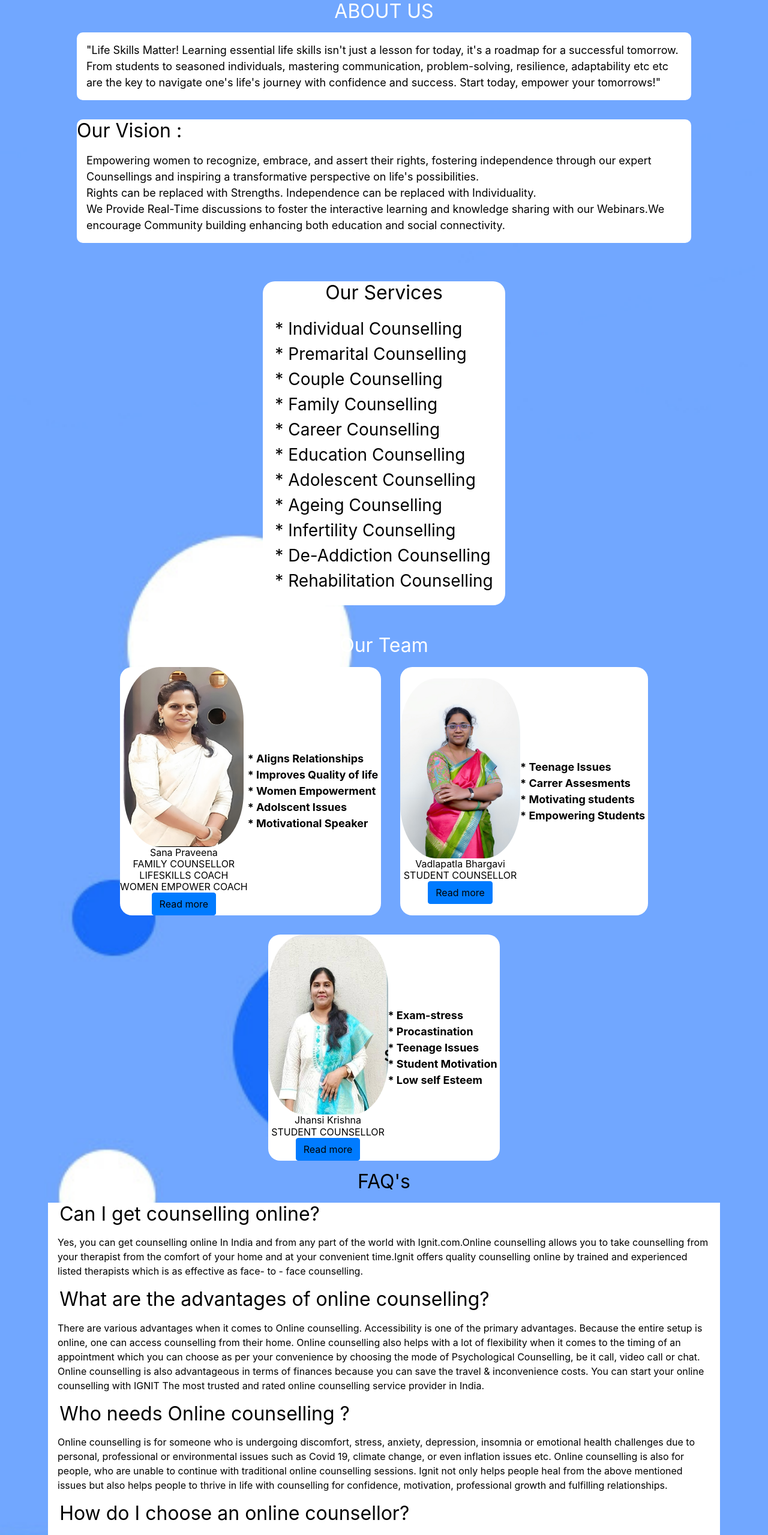
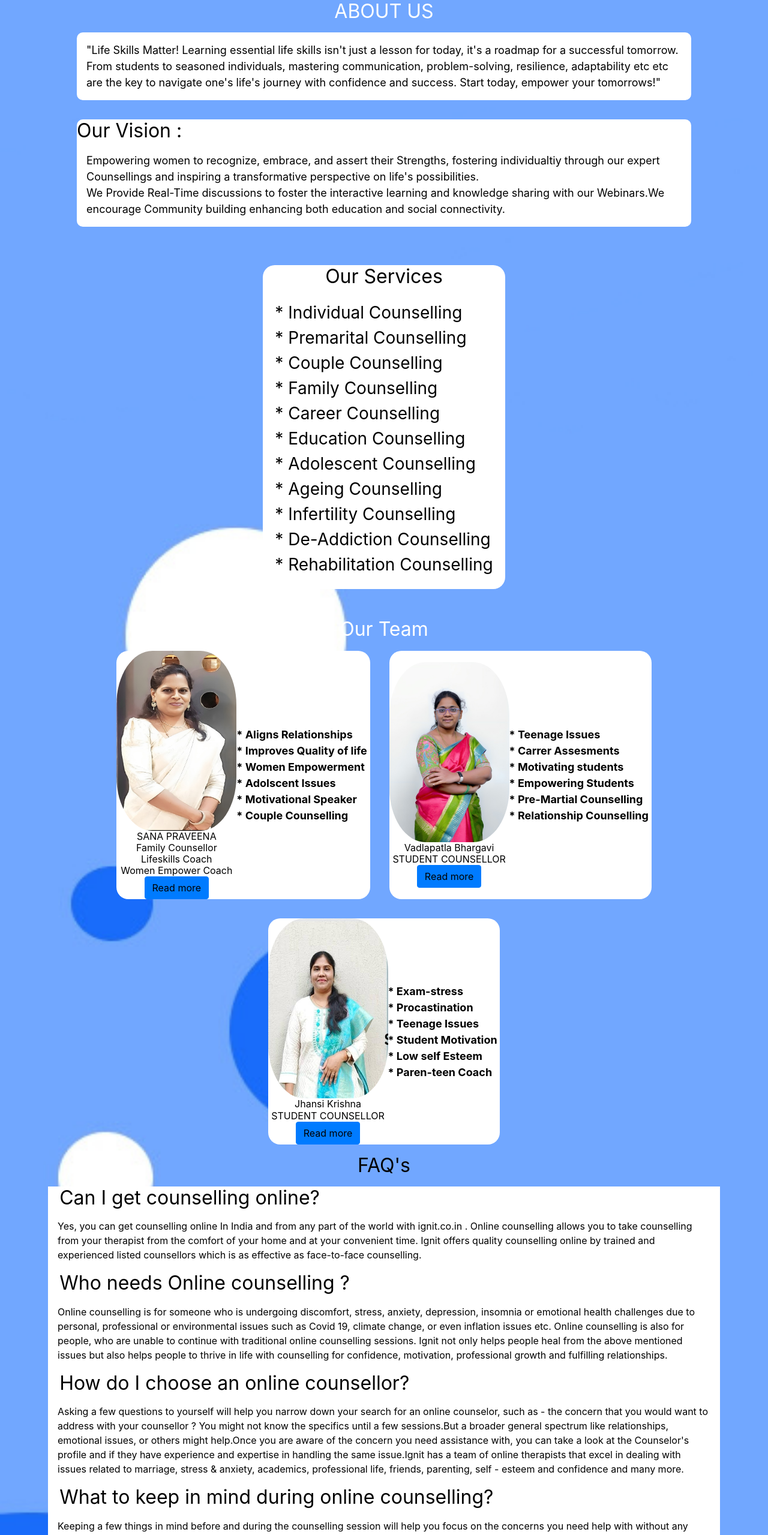
Before and after one commit to mohitratan18/ignit_frontend, a React (Create React App) app: page /aboutus in a window 1280 px wide. Shown: the top 2559 px of the page at 60% size. Built offline with nearby package versions, Linux system fonts and the light colour scheme.

Commit message:
last final

```diff
--- a/src/components/Aboutall.js
+++ b/src/components/Aboutall.js
@@ -15,12 +15,12 @@ const Aboutall = () => {
           I feel glad to share that i have a extent background experience in
           teaching across schools and colleges, I bring a wealth of knowledge
           and passion to education. As a life skills and Women Empowerment
-          coach, I extend personalized counseling services to students, guiding
-          them on a path of self-discovery and motivate them. Committed to
-          making a positive impact, I actively contribute to the empowerment of
-          women and adolescent girls. Through a blend of teaching, counseling,
-          and advocacy, I aspire to foster growth and resilience in individuals.
-          Let's embark on this journey together!
+          coach, I extend personalized counseling services to individuals,
+          guiding them on a path of self-discovery and motivate them. Committed
+          to making a positive impact, I actively contribute to the empowerment
+          of women and adolescent girls. Through a blend of teaching,
+          counseling, and advocacy, I aspire to foster growth and resilience in
+          individuals. Let's embark on this journey together!
         </h4>
       </div>
       <div className={Styles.item}>
--- a/src/components/Aboutus.js
+++ b/src/components/Aboutus.js
@@ -29,11 +29,9 @@ const Aboutus = () => {
       <div className={style.mission}>
         <h1> Our Vision :</h1>
         <span className={style.missionmatter}>
-          Empowering women to recognize, embrace, and assert their rights,
-          fostering independence through our expert Counsellings and inspiring a
-          transformative perspective on life's possibilities.
-          <br /> Rights can be replaced with Strengths. Independence can be
-          replaced with Individuality.
+          Empowering women to recognize, embrace, and assert their Strengths,
+          fostering individualtiy through our expert Counsellings and inspiring
+          a transformative perspective on life's possibilities.
           <br />
           We Provide Real-Time discussions to foster the interactive learning
           and knowledge sharing with our Webinars.We encourage Community
@@ -63,10 +61,10 @@ const Aboutus = () => {
         <div className={style.one}>
           <div className={style.subimg}>
             <img className={style.image} src={img3} alt="" />
-            <h3>Sana Praveena</h3>
-            <h4>FAMILY COUNSELLOR</h4>
-            <h4>LIFESKILLS COACH</h4>
-            <h4>WOMEN EMPOWER COACH</h4>
+            <h3>SANA PRAVEENA</h3>
+            <h4>Family Counsellor</h4>
+            <h4>Lifeskills Coach</h4>
+            <h4>Women Empower Coach</h4>
             <br />
             <button
               type="button"
@@ -79,7 +77,7 @@ const Aboutus = () => {
           <span className={style.matter}>
             * Aligns Relationships <br /> * Improves Quality of life <br /> *
             Women Empowerment <br /> * Adolscent Issues <br /> * Motivational
-            Speaker{" "}
+            Speaker <br /> * Couple Counselling{" "}
           </span>
         </div>
         <div className={style.one}>
@@ -98,7 +96,8 @@ const Aboutus = () => {
           </div>
           <span className={style.matter}>
             * Teenage Issues <br /> * Carrer Assesments <br /> * Motivating
-            students <br />* Empowering Students
+            students <br />* Empowering Students <br /> * Pre-Martial
+            Counselling <br />* Relationship Counselling
           </span>
         </div>
       </div>
@@ -141,7 +140,8 @@ const Aboutus = () => {
           </div>
           <span className={style.matter}>
             * Exam-stress <br /> * Procastination <br /> * Teenage Issues <br />
-            * Student Motivation <br /> * Low self Esteem
+            * Student Motivation <br /> * Low self Esteem <br /> * Paren-teen
+            Coach
           </span>
         </div>
       </div>
@@ -151,26 +151,11 @@ const Aboutus = () => {
           <h1 className={style.question}>Can I get counselling online?</h1>
           <span className="m-3">
             Yes, you can get counselling online In India and from any part of
-            the world with Ignit.com.Online counselling allows you to take
+            the world with ignit.co.in . Online counselling allows you to take
             counselling from your therapist from the comfort of your home and at
-            your convenient time.Ignit offers quality counselling online by
-            trained and experienced listed therapists which is as effective as
-            face- to - face counselling.
-          </span>
-          <h1 className={style.question}>
-            What are the advantages of online counselling?
-          </h1>
-          <span className="m-3">
-            There are various advantages when it comes to Online counselling.
-            Accessibility is one of the primary advantages. Because the entire
-            setup is online, one can access counselling from their home. Online
-            counselling also helps with a lot of flexibility when it comes to
-            the timing of an appointment which you can choose as per your
-            convenience by choosing the mode of Psychological Counselling, be it
-            call, video call or chat. Online counselling is also advantageous in
-            terms of finances because you can save the travel & inconvenience
-            costs. You can start your online counselling with IGNIT The most
-            trusted and rated online counselling service provider in India.
+            your convenient time. Ignit offers quality counselling online by
+            trained and experienced listed counsellors which is as effective as
+            face-to-face counselling.
           </span>
           <h1 className={style.question}>Who needs Online counselling ?</h1>
           <span className="m-3">
@@ -220,9 +205,8 @@ const Aboutus = () => {
           </h1>
           <span className="m-3">
             Like the various mediums for online counselling used these days,
-            Ignit offers you to choose between video calls, audio calls and
-            chat-based online counselling sessions which is completely safe to
-            use.
+            Ignit offers Webinars in Google-Meet, Zoom and chat-based online
+            counselling sessions which is completely safe to use.
           </span>
           <h1 className={style.question}>
             Is my information secure and confidential in online counselling?
@@ -233,10 +217,7 @@ const Aboutus = () => {
             confidentiality of a client. Ignit offers anonymous and confidential
             counselling where the client's records are accessible only by the
             counsellor and the client. Usually, the portals used for online
-            counselling are Zoom and Google Meet. Though these are not Indian
-            laws, the usual platforms used for various modes of online
-            counselling in India as well are the ones mentioned above and hence
-            have these regulations in place.
+            counselling are Zoom and Google Meet.
           </span>
           <h1 className={style.question}>Is online counselling expensive? </h1>
           <span className="m-3">
@@ -247,6 +228,21 @@ const Aboutus = () => {
             expensive is not false and online counselling platforms like Ignit
             offer counselling plans available at various price points.
           </span>
+          <h1 className={style.question}>
+            What are the advantages of online counselling?
+          </h1>
+          <span className="m-3">
+            There are various advantages when it comes to Online counselling.
+            Accessibility is one of the primary advantages. Because the entire
+            setup is online, one can access counselling from their home. Online
+            counselling also helps with a lot of flexibility when it comes to
+            the timing of an appointment which you can choose as per your
+            convenience by choosing the mode of Psychological Counselling, be it
+            call, video call or chat. Online counselling is also advantageous in
+            terms of finances because you can save the travel & inconvenience
+            costs. You can start your online counselling with IGNIT The most
+            trusted and rated online counselling service provider in India.
+          </span>
         </div>
       </div>
     </div>
```
Also changed, not shown: .codesandbox/tasks.json.
